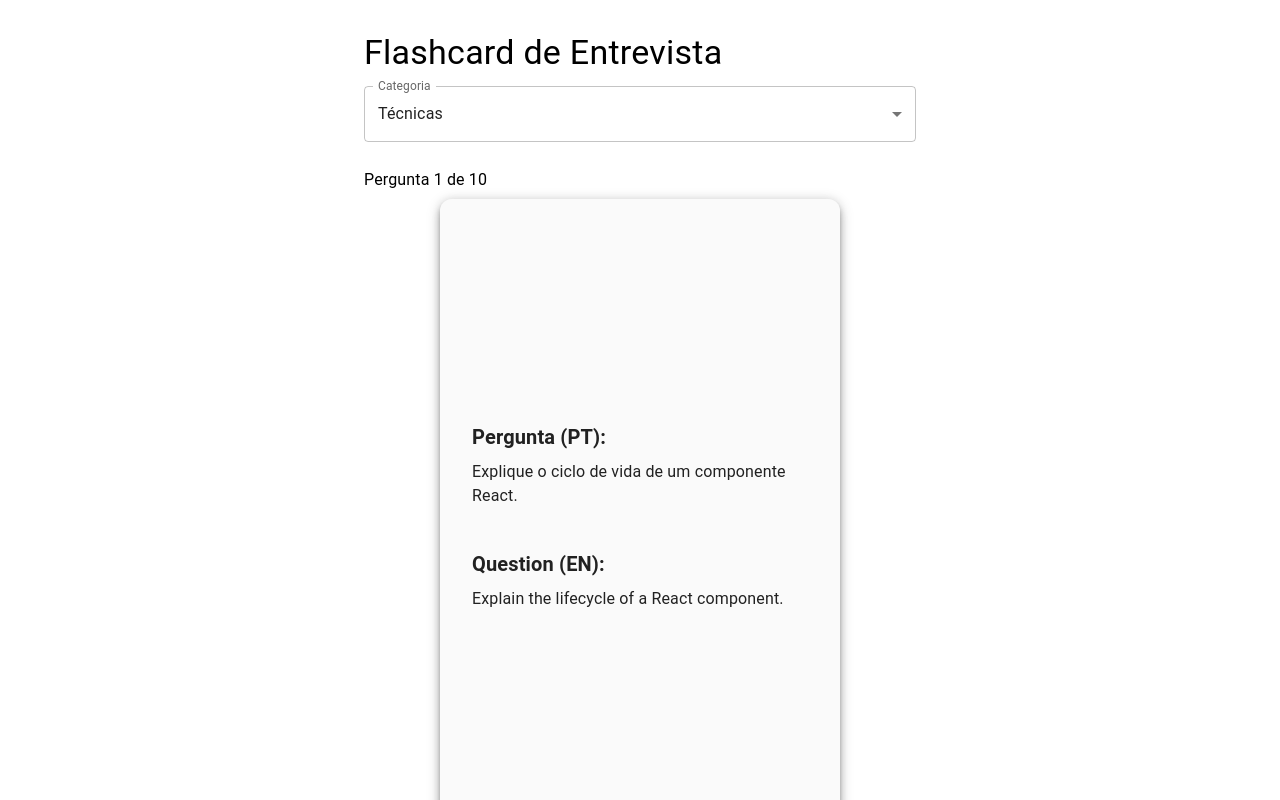
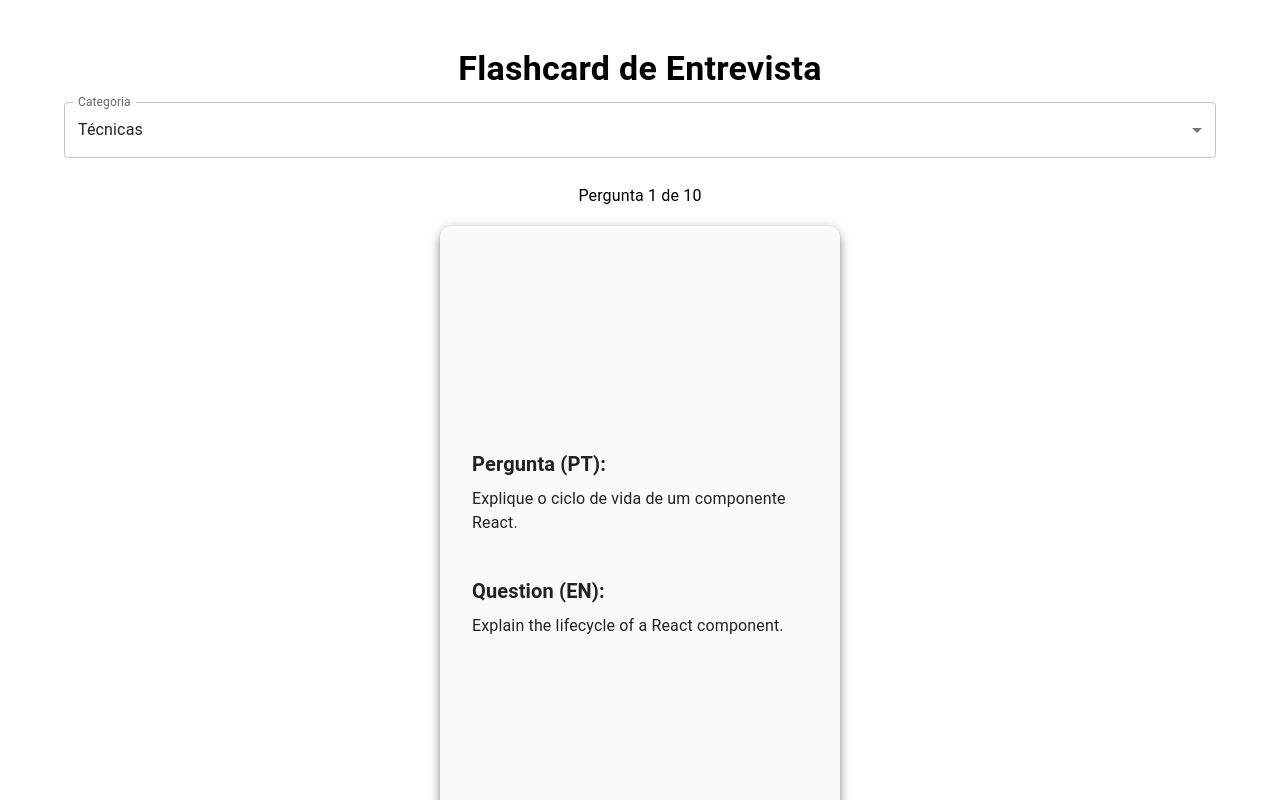
Before and after one commit to alexmacieldeveloper/study-flashcards, a React (Create React App) app: page / in a window 1280 px wide. Shown: the top 800 px of the page. Built offline with nearby package versions, Linux system fonts and the light colour scheme.

Commit message:
:sparkles: feat: adjusting page from using new components

```diff
--- a/src/App.tsx
+++ b/src/App.tsx
@@ -1,5 +1,5 @@
 import React, { useState } from "react";
-import { Container, Typography } from "@mui/material";
+import { Container, Typography, Box } from "@mui/material";
 import questionsData from "./data/questions.json";
 import QuestionCard from "./components/QuestionCard";
 import CategorySelector from "./components/CategorySelector";
@@ -10,7 +10,7 @@ type Category = "technical" | "behavioral";
 export default function App() {
   const [category, setCategory] = useState<Category>("technical");
   const [currentIndex, setCurrentIndex] = useState(0);
-  const [showAnswer, setShowAnswer] = useState(false);
+  const [flipped, setFlipped] = useState(false);
 
   const filteredQuestions = questionsData.filter((q) => q.category === category);
   const currentQuestion = filteredQuestions[currentIndex];
@@ -18,22 +18,26 @@ export default function App() {
   function handleCategoryChange(newCategory: string) {
     setCategory(newCategory as Category);
     setCurrentIndex(0);
-    setShowAnswer(false);
+    setFlipped(false);
   }
 
   function goNext() {
-    setShowAnswer(false);
     setCurrentIndex((prev) => (prev + 1) % filteredQuestions.length);
+    setFlipped(false);
   }
 
   function goPrev() {
-    setShowAnswer(false);
     setCurrentIndex((prev) => (prev - 1 + filteredQuestions.length) % filteredQuestions.length);
+    setFlipped(false);
+  }
+
+  function toggleFlip() {
+    setFlipped((prev) => !prev);
   }
 
   return (
-    <Container maxWidth="sm" sx={{ mt: 4, fontFamily: "Roboto, sans-serif" }}>
-      <Typography variant="h4" gutterBottom>
+    <Container maxWidth="lg" sx={{ mt: 6, fontFamily: "Roboto, sans-serif" }}>
+      <Typography variant="h4" gutterBottom textAlign="center" fontWeight="bold">
         Flashcard de Entrevista
       </Typography>
 
@@ -41,22 +45,32 @@ export default function App() {
 
       {filteredQuestions.length > 0 ? (
         <>
-          <Typography variant="subtitle1" gutterBottom>
+          <Typography variant="subtitle1" gutterBottom textAlign="center">
             Pergunta {currentIndex + 1} de {filteredQuestions.length}
           </Typography>
 
-          <QuestionCard question={currentQuestion} showAnswer={showAnswer} />
+          <Box
+            sx={{
+              display: "flex",
+              justifyContent: "center",
+              mt: 2,
+              mb: 3,
+              perspective: 1200,
+            }}
+          >
+            <QuestionCard question={currentQuestion} flipped={flipped} onFlip={toggleFlip} />
+          </Box>
 
           <FlashcardButtons
-            showAnswer={showAnswer}
-            onToggleAnswer={() => setShowAnswer((prev) => !prev)}
+            flipped={flipped}
+            onToggleAnswer={toggleFlip}
             onPrev={goPrev}
             onNext={goNext}
             disabled={filteredQuestions.length <= 1}
           />
         </>
       ) : (
-        <Typography>Nenhuma pergunta disponível nesta categoria.</Typography>
+        <Typography textAlign="center">Nenhuma pergunta disponível nesta categoria.</Typography>
       )}
     </Container>
   );
```
